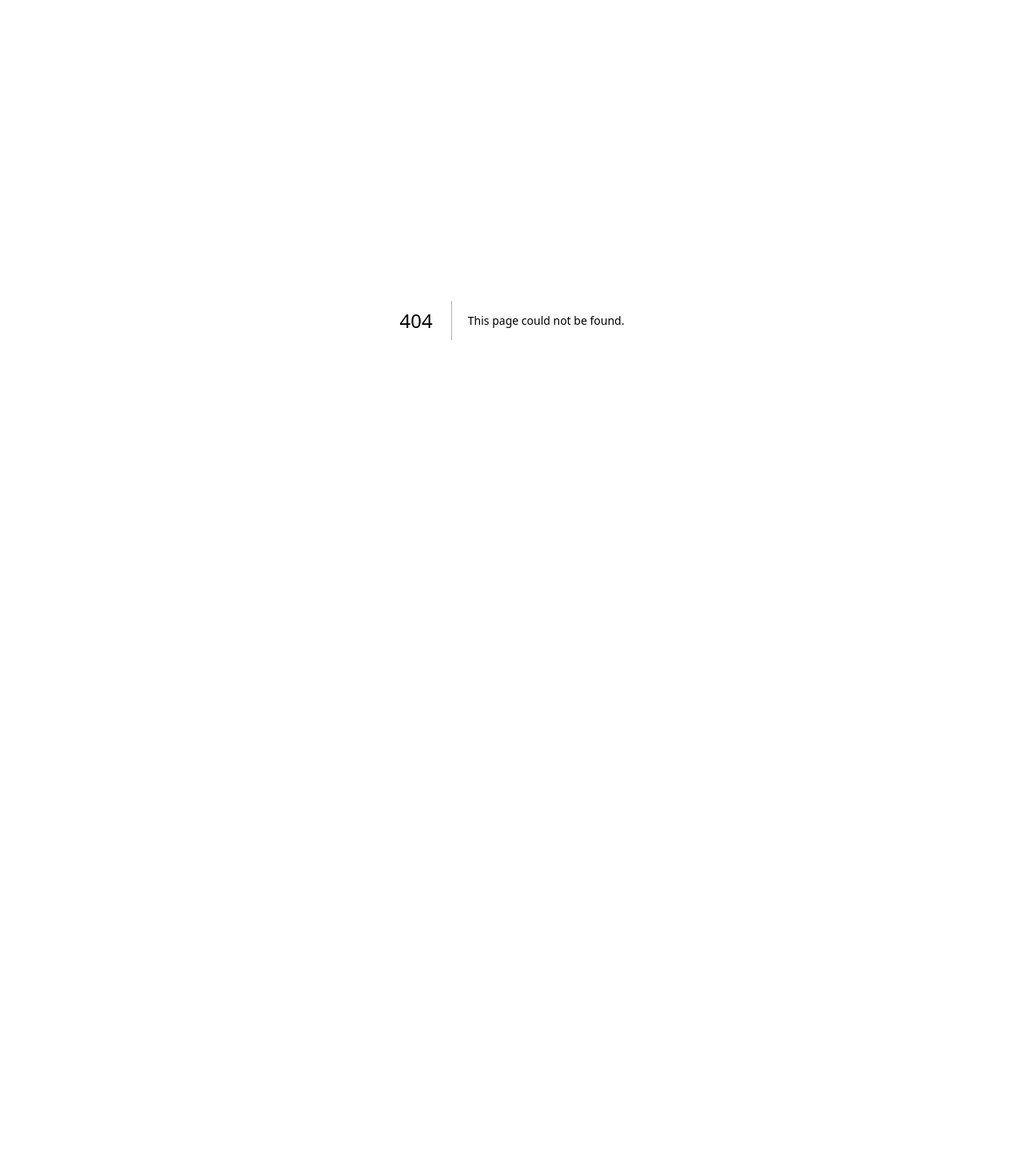
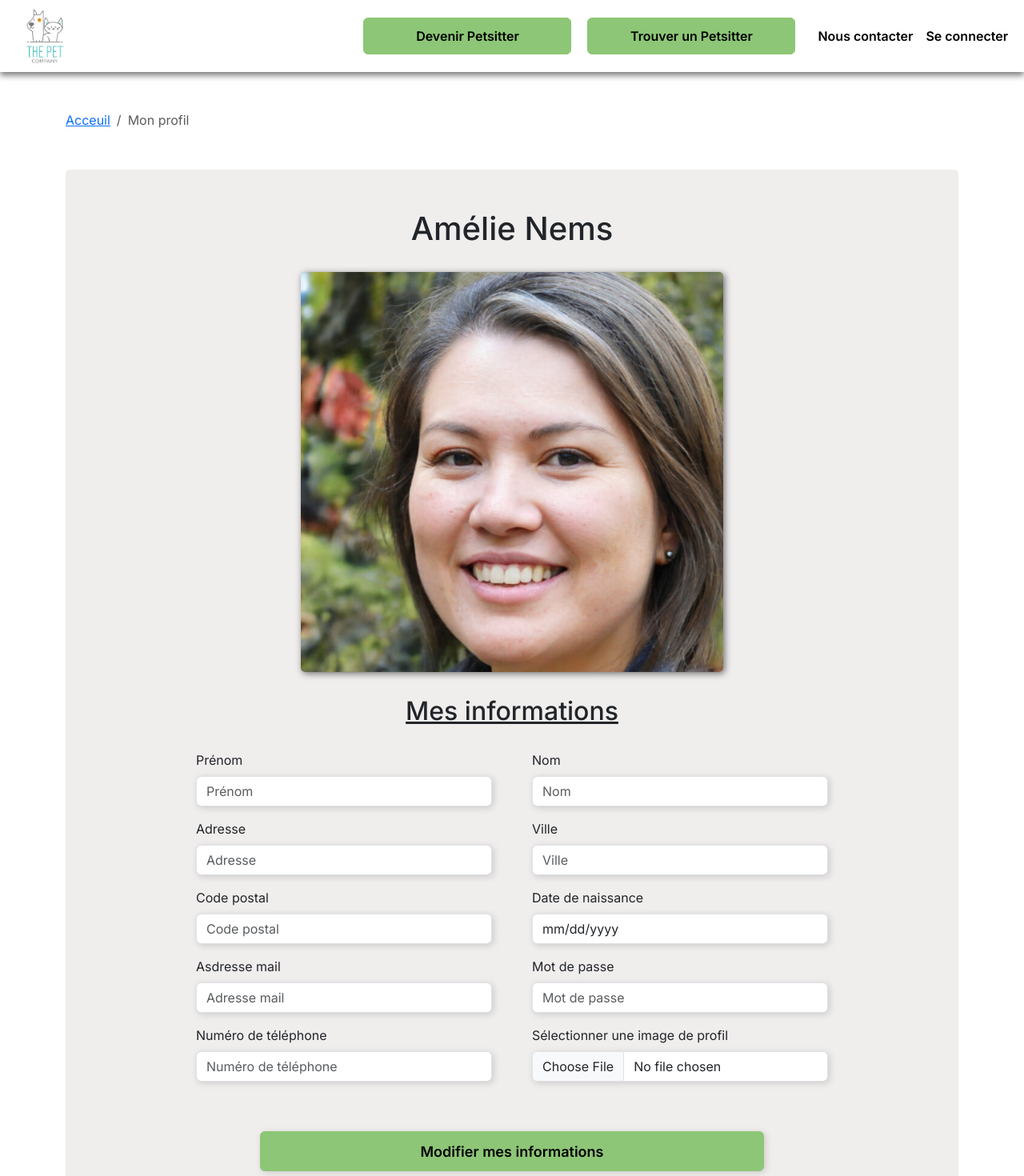
Before and after one commit to Clement-Plancon/petsitters, a Next.js app in the folder petsitter-frontend/: page /profil_user in a window 1280 px wide. Before the commit this address had no page. Shown: the top 1470 px of the page at 80% size. Before the commit the page ends 800 px from the top, so only its background shows below. Built offline with nearby package versions, Linux system fonts and the light colour scheme.

Commit message:
feat: :sparkles: profil user
PA-46

```diff
--- a/petsitter-frontend/src/app/Components/Navbar.tsx
+++ b/petsitter-frontend/src/app/Components/Navbar.tsx
@@ -26,7 +26,7 @@ export default function NavbarHome() {
               <Button variant="primary" as="a" className="btn-nav">
                 Trouver un Petsitter
               </Button>
-              <Nav.Link href="#">Nous contacter</Nav.Link>
+              <Nav.Link href="/nous-contacter">Nous contacter</Nav.Link>
               <Nav.Link href="/connexion">Se connecter</Nav.Link>
             </Nav>
           </Navbar.Collapse>
--- /dev/null
+++ b/petsitter-frontend/src/app/Style/Pages/ProfilUser.scss
@@ -0,0 +1,89 @@
+.profil-user {
+  .profil {
+    padding: 25px;
+    background: $background;
+    border-radius: 5px;
+    margin: 50px 0;
+
+    @include media-breakpoint-up(lg) {
+      padding: 50px 30px;
+    }
+
+    .name_user {
+      text-align: center;
+      margin-bottom: 30px;
+    }
+
+    .informations_profil {
+      @include media-breakpoint-up(md) {
+        display: flex;
+        flex-direction: column;
+        align-items: center;
+      }
+
+      @include media-breakpoint-up(lg) {
+        justify-content: space-around;
+        // flex-direction: row;
+      }
+
+      .img-profil {
+        width: 100%;
+        height: 100%;
+        object-fit: cover;
+        border-radius: 5px;
+        box-shadow: 2px 2px 8px 0px rgba(0, 0, 0, 0.55);
+
+        @include media-breakpoint-up(md) {
+          width: 60%;
+          height: auto;
+        }
+
+        @include media-breakpoint-up(lg) {
+          width: 50%;
+          max-width: 550px;
+          max-height: 500px;
+        }
+      }
+
+      .informations {
+        > h2 {
+          text-align: center;
+          margin: 30px 0;
+          text-decoration: underline;
+        }
+
+        .bloc-inputs {
+          @include media-breakpoint-up(lg) {
+            display: flex;
+            flex-direction: column;
+            align-items: center;
+          }
+          .inputs {
+            @include media-breakpoint-up(lg) {
+              display: grid;
+              grid-template-columns: repeat(2, 1fr);
+              grid-template-rows: 1fr;
+              grid-column-gap: 50px;
+            }
+          }
+
+          .btn-modify {
+            width: 100%;
+            margin-top: 30px;
+            font-weight: 600;
+            height: 50px;
+            box-shadow: 2px 2px 8px 0px rgba(0, 0, 0, 0.15);
+
+            @include media-breakpoint-up(lg) {
+              display: flex;
+              align-items: center;
+              width: auto;
+              padding: 15px 200px;
+              font-size: 18px;
+            }
+          }
+        }
+      }
+    }
+  }
+}
--- a/petsitter-frontend/src/app/Style/globals.scss
+++ b/petsitter-frontend/src/app/Style/globals.scss
@@ -11,8 +11,15 @@
 @import "./Components/Connexion.scss";
 @import "./Components/Inscription.scss";
 
+/* IMPORT STYLE PAGES */
+@import "./Pages/ProfilUser.scss";
+
 html,
 body {
   padding: 0;
   margin: 0;
 }
+
+.form-control {
+  box-shadow: 2px 2px 8px 0px rgba(0, 0, 0, 0.15);
+}
--- a/petsitter-frontend/src/app/connexion/page.tsx
+++ b/petsitter-frontend/src/app/connexion/page.tsx
@@ -21,7 +21,7 @@ export default function Connexion() {
                   <h1>Connexion</h1>
                   <span>
                     Vous ne possédez pas de compte ?{" "}
-                    <Link href={"#"}>Inscrivez-vous ici</Link>
+                    <Link href={"/inscription"}>Inscrivez-vous ici</Link>
                   </span>
                 </div>
                 <Form.Group
--- /dev/null
+++ b/petsitter-frontend/src/app/profil_user/page.tsx
@@ -0,0 +1,134 @@
+"use client";
+import { Breadcrumb, Button, Container, Form } from "react-bootstrap";
+import Layout from "../Components/Laoyout";
+import Image from "next/image";
+import img_user from "../../../public/Images/CAP-698x700.jpg";
+import { useState } from "react";
+
+export default function ProfilUser() {
+  const [selectedFile, setSelectedFile] = useState();
+
+  return (
+    <Layout>
+      <Container>
+        <section className="profil-user">
+          <Breadcrumb className="mt-5">
+            <Breadcrumb.Item href="/">Acceuil</Breadcrumb.Item>
+            <Breadcrumb.Item active>Mon profil</Breadcrumb.Item>
+          </Breadcrumb>
+          <div className="profil">
+            <h1 className="name_user">Amélie Nems</h1>
+            <div className="informations_profil">
+              <Image src={img_user} alt={""} className="img-profil" />
+              <div className="informations">
+                <h2>Mes informations</h2>
+                <div className="bloc-inputs">
+                  <Form className="inputs">
+                    <Form.Group
+                      className="mb-3"
+                      controlId="exampleForm.ControlInput1"
+                    >
+                      <Form.Label>Prénom</Form.Label>
+                      <Form.Control type="text" placeholder="Prénom" readOnly />
+                    </Form.Group>
+                    <Form.Group
+                      className="mb-3"
+                      controlId="exampleForm.ControlTextarea1"
+                    >
+                      <Form.Label>Nom</Form.Label>
+                      <Form.Control type="text" placeholder="Nom" readOnly />
+                    </Form.Group>
+                    <Form.Group
+                      className="mb-3"
+                      controlId="exampleForm.ControlTextarea1"
+                    >
+                      <Form.Label>Adresse</Form.Label>
+                      <Form.Control
+                        type="text"
+                        placeholder="Adresse"
+                        readOnly
+                      />
+                    </Form.Group>
+
+                    <Form.Group
+                      className="mb-3"
+                      controlId="exampleForm.ControlTextarea1"
+                    >
+                      <Form.Label>Ville</Form.Label>
+                      <Form.Control type="text" placeholder="Ville" readOnly />
+                    </Form.Group>
+                    <Form.Group
+                      className="mb-3"
+                      controlId="exampleForm.ControlTextarea1"
+                    >
+                      <Form.Label>Code postal</Form.Label>
+                      <Form.Control
+                        type="number"
+                        placeholder="Code postal"
+                        readOnly
+                      />
+                    </Form.Group>
+                    <Form.Group
+                      className="mb-3"
+                      controlId="exampleForm.ControlTextarea1"
+                    >
+                      <Form.Label>Date de naissance</Form.Label>
+                      <Form.Control
+                        type="date"
+                        placeholder="Date de naissance"
+                        readOnly
+                      />
+                    </Form.Group>
+                    <Form.Group
+                      className="mb-3"
+                      controlId="exampleForm.ControlTextarea1"
+                    >
+                      <Form.Label>Asdresse mail</Form.Label>
+                      <Form.Control
+                        type="email"
+                        placeholder="Adresse mail"
+                        readOnly
+                      />
+                    </Form.Group>
+                    <Form.Group
+                      className="mb-3"
+                      controlId="exampleForm.ControlTextarea1"
+                    >
+                      <Form.Label>Mot de passe</Form.Label>
+                      <Form.Control
+                        type="passeword"
+                        placeholder="Mot de passe"
+                        readOnly
+                      />
+                    </Form.Group>
+                    <Form.Group
+                      className="mb-3"
+                      controlId="exampleForm.ControlTextarea1"
+                    >
+                      <Form.Label>Numéro de téléphone</Form.Label>
+                      <Form.Control
+                        type="tel"
+                        placeholder="Numéro de téléphone"
+                        readOnly
+                      />
+                    </Form.Group>
+                    <Form.Group
+                      className="mb-3"
+                      controlId="exampleForm.ControlTextarea1"
+                    >
+                      <Form.Label>Sélectionner une image de profil</Form.Label>
+                      <Form.Control type="file" className="mb-3" />
+                    </Form.Group>
+                  </Form>
+                  <Button variant="primary" className="btn-modify">
+                    Modifier mes informations
+                  </Button>
+                </div>
+              </div>
+            </div>
+          </div>
+        </section>
+      </Container>
+    </Layout>
+  );
+}
```
Also changed, not shown: petsitter-frontend/public/Images/CAP-698x700.jpg (added).
